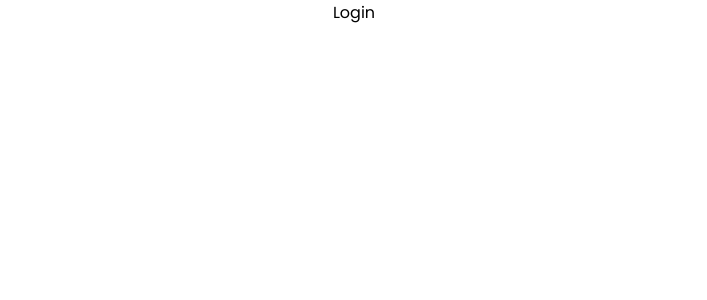
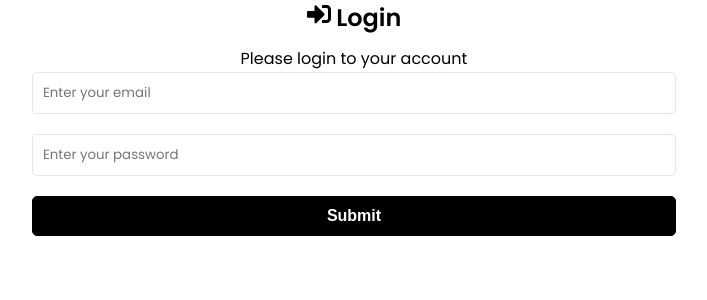
Before and after one commit to Benah0987/MERN_stack, a React (Create React App) app in the folder frontend/: page /login in a window 1280 px wide. Shown: the top 300 px of the page, without its empty margins (286-993 px from the left). Built offline with nearby package versions, Linux system fonts and the light colour scheme.

Commit message:
login form

```diff
--- a/frontend/src/pages/Login.jsx
+++ b/frontend/src/pages/Login.jsx
@@ -1,9 +1,67 @@
-import React from 'react'
+import React, { useState } from 'react';
+import { FaSignInAlt } from 'react-icons/fa';
 
 function Login() {
+  const [formData, setFormData] = useState({
+    email: '',
+    password: ''
+  });
+
+  const { email, password } = formData;
+
+  const onChange = (e) => {
+    setFormData((prevState) => ({
+      ...prevState,
+      [e.target.name]: e.target.value,
+    }));
+  };
+
+  const onSubmit = (e) => {
+    e.preventDefault();
+    // Handle form submission logic here
+  };
+
   return (
-    <div>Login</div>
-  )
+    <>
+      <section>
+        <h1>
+          <FaSignInAlt /> Login
+        </h1>
+        <p>Please login to your account</p>
+      </section>
+      <section className='form'>
+        <form onSubmit={onSubmit}>
+          <div className='form-group'>
+            <input
+              type='email'
+              className='form-control'
+              id='email'
+              name='email'
+              value={email}
+              placeholder='Enter your email'
+              onChange={onChange}
+            />
+          </div>
+          <div className='form-group'>
+            <input
+              type='password'
+              className='form-control'
+              id='password'
+              name='password'
+              value={password}
+              placeholder='Enter your password'
+              onChange={onChange}
+            />
+          </div>
+          <div className='form-group'>
+            <button type='submit' className='btn btn-primary btn-block'>
+              Submit
+            </button>
+          </div>
+        </form>
+      </section>
+    </>
+  );
 }
 
-export default Login
+export default Login;
```
